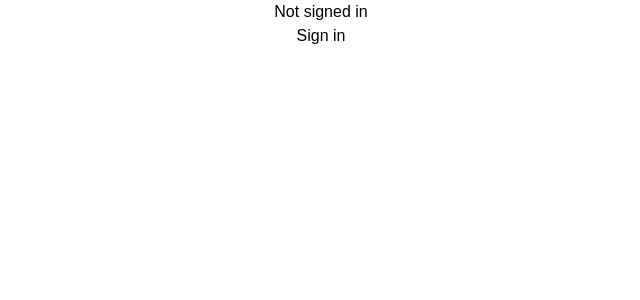
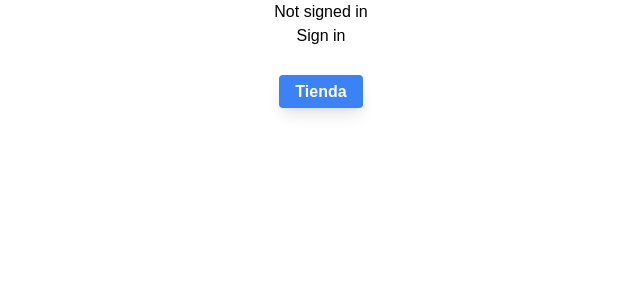
Before and after one commit to Eltumbanenas3000/Visual-market, a Next.js app: page /demo in a window 1280 px wide. Shown: the top 300 px of the page, without its empty margins (319-959 px from the left). Built offline with nearby package versions, Linux system fonts and the light colour scheme; no server answers.

Commit message:
localmerch

```diff
--- a/pages/demo.js
+++ b/pages/demo.js
@@ -1,8 +1,15 @@
 import LoginButton from "@/components/login-btn";
+import Link from "next/link";
+
 export default function Demo() {
   return (
     <>
       <LoginButton />
+      <div className="text-center py-8">
+                <Link href="/market" className="bg-blue-500 hover:bg-blue-700 text-white font-bold py-2 px-4 rounded transition duration-300 transform hover:scale-105 shadow-lg">
+                    Tienda
+                </Link>
+            </div>
     </>
   );
 }
--- a/pages/market.js
+++ b/pages/market.js
@@ -19,8 +19,8 @@ export default function Home() {
                 </div>
                 <ul className="flex space-x-4">
                     <li><Link href="#">Inicio</Link></li>
-                    <li><Link href="demo.js">iniciar sesion</Link></li>
-                    <li><Link href="index.js">Contacto</Link></li>
+                    <li><Link href="demo">iniciar sesion</Link></li>
+                    <li><Link href="/">Contacto</Link></li>
                     <li><Link href="#productos">Productos</Link></li>
                     <li><Link href="#precio">Descuetos</Link></li>
                 </ul>
```
